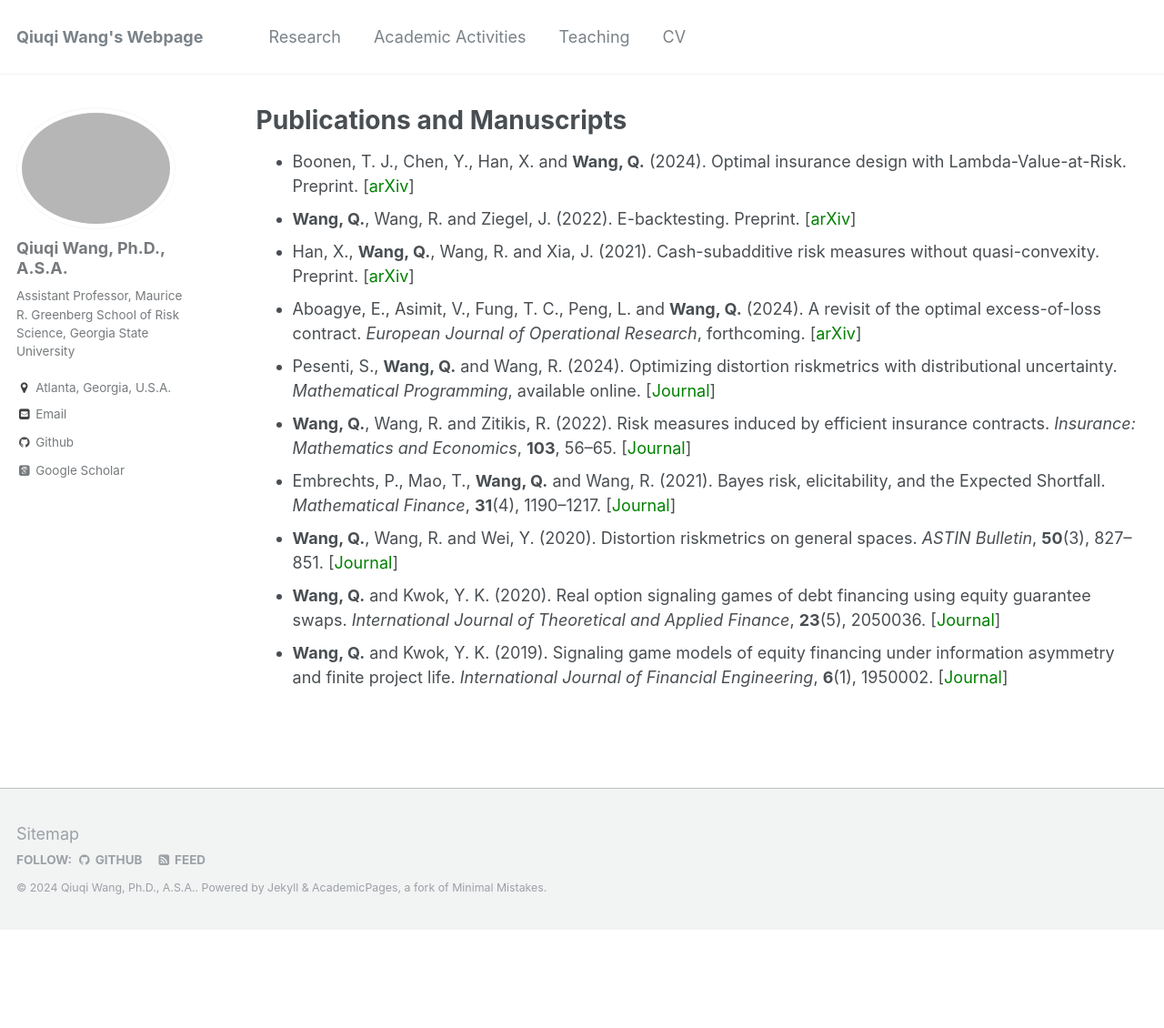
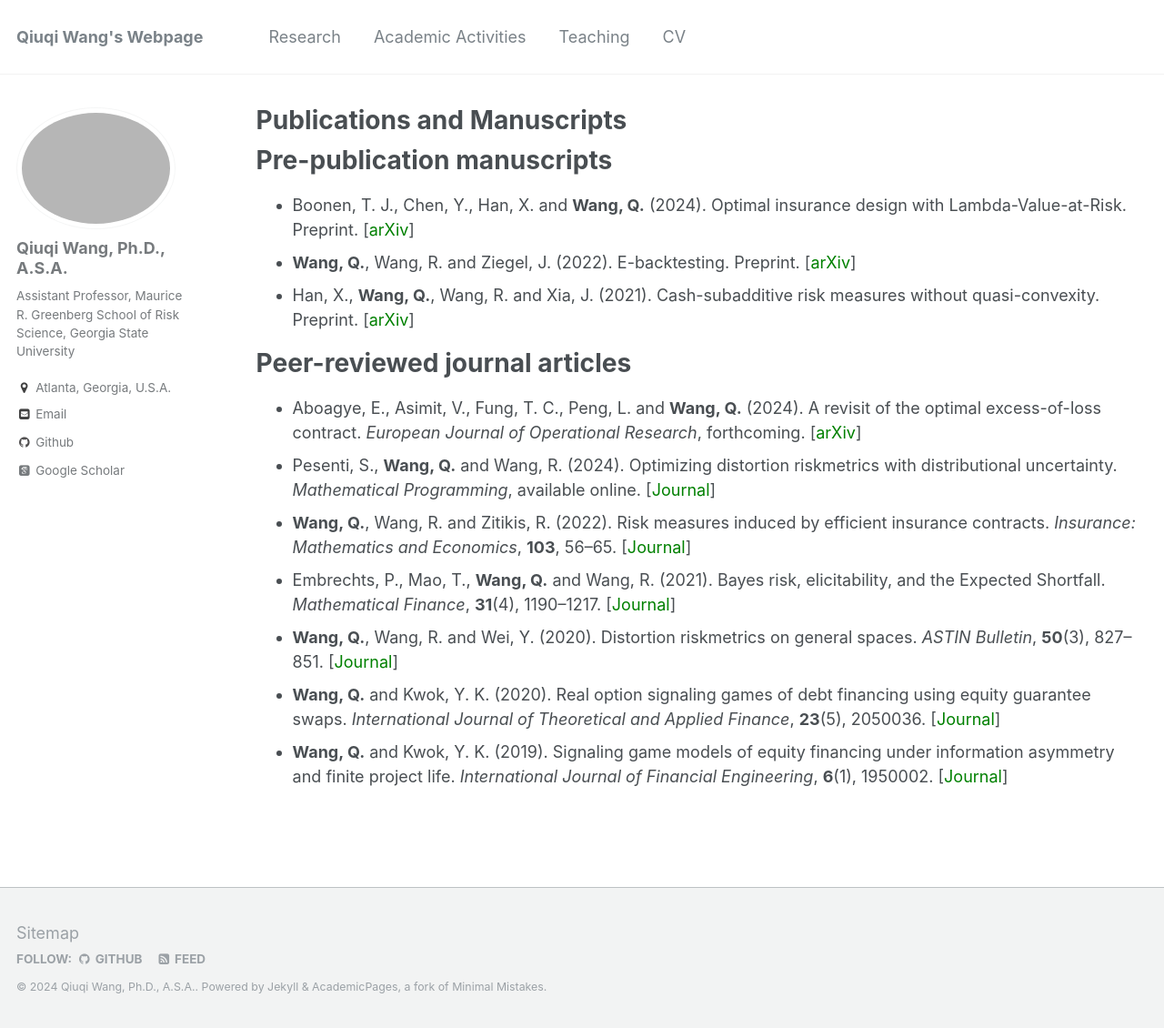
Before and after one commit to qwangan/qwangan.github.io, a Jekyll site: the page built from _pages/publications.md, in a window 1280 px wide and 1130 px high. Shown: the whole window at 91% size. Built offline with Jekyll 4.4.1, drawn with Linux system fonts in a browser that asks for light colours; some web fonts are replaced.

Commit message:
Update publications.md

```diff
--- a/_pages/publications.md
+++ b/_pages/publications.md
@@ -5,9 +5,12 @@ permalink: /publications/
 author_profile: true
 ---
 
+# Pre-publication manuscripts
 * Boonen, T. J., Chen, Y., Han, X. and **Wang, Q.** (2024). Optimal insurance design with Lambda-Value-at-Risk. Preprint. [[<span style="color:green">arXiv</span>]](https://arxiv.org/abs/2408.09799)
 * **Wang, Q.**, Wang, R. and Ziegel, J. (2022). E-backtesting. Preprint. [[<span style="color:green">arXiv</span>]](https://arxiv.org/abs/2209.00991)
 * Han, X., **Wang, Q.**, Wang, R. and Xia, J. (2021). Cash-subadditive risk measures without quasi-convexity. Preprint. [[<span style="color:green">arXiv</span>]](https://arxiv.org/abs/2110.12198#)
+
+# Peer-reviewed journal articles
 * Aboagye, E., Asimit, V., Fung, T. C., Peng, L. and **Wang, Q.** (2024). A revisit of the optimal excess-of-loss contract. *European Journal of Operational Research*, forthcoming. [[<span style="color:green">arXiv</span>]](https://arxiv.org/abs/2405.00188)
 * Pesenti, S., **Wang, Q.** and Wang, R. (2024). Optimizing distortion riskmetrics with distributional uncertainty. *Mathematical Programming*, available online. [[<span style="color:green">Journal</span>]](https://link.springer.com/article/10.1007/s10107-024-02128-6)
 * **Wang, Q.**, Wang, R. and Zitikis, R. (2022). Risk measures induced by efficient insurance contracts. *Insurance: Mathematics and Economics*, **103**, 56--65. [[<span style="color:green">Journal</span>]](https://doi.org/10.1016/j.insmatheco.2022.01.003)
```
